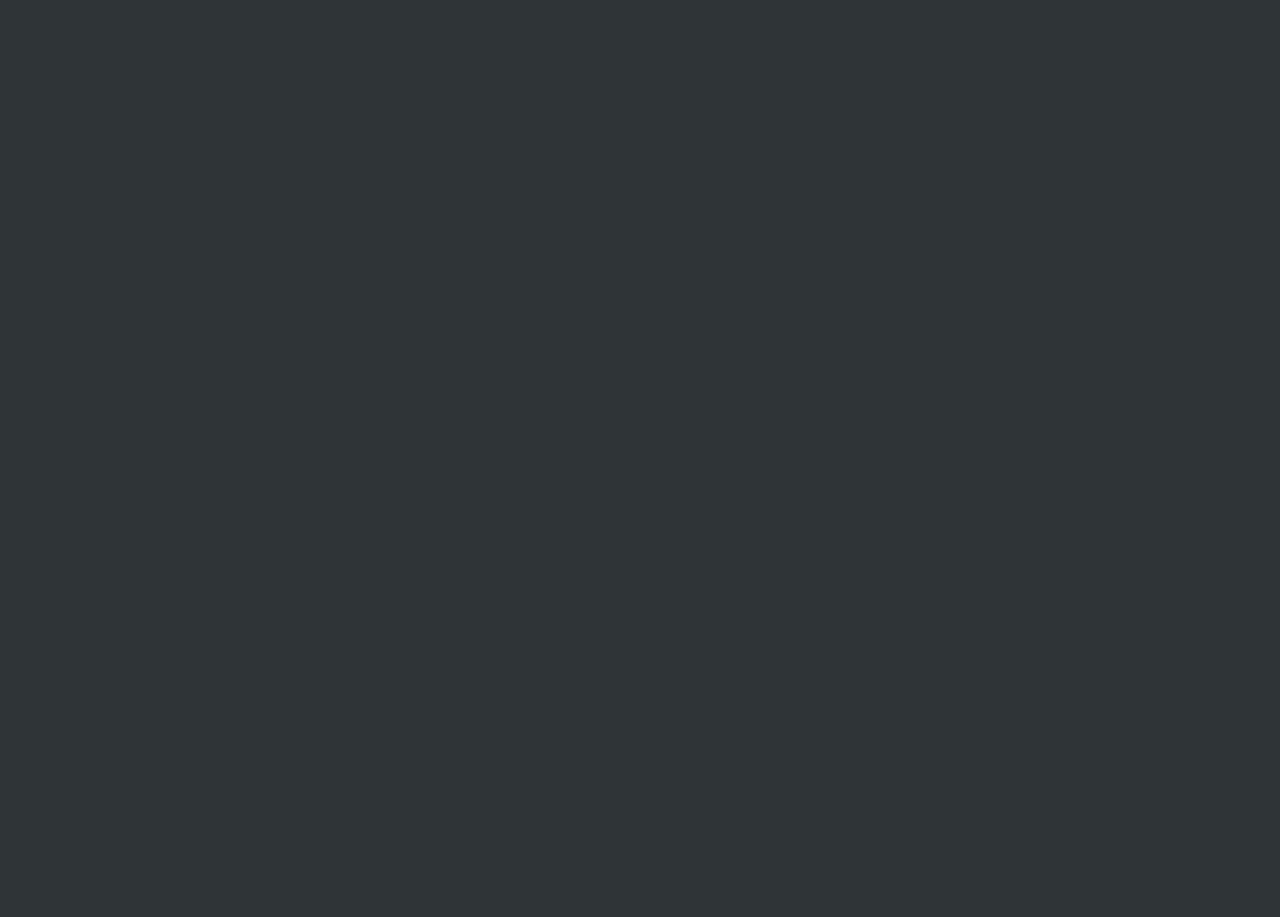
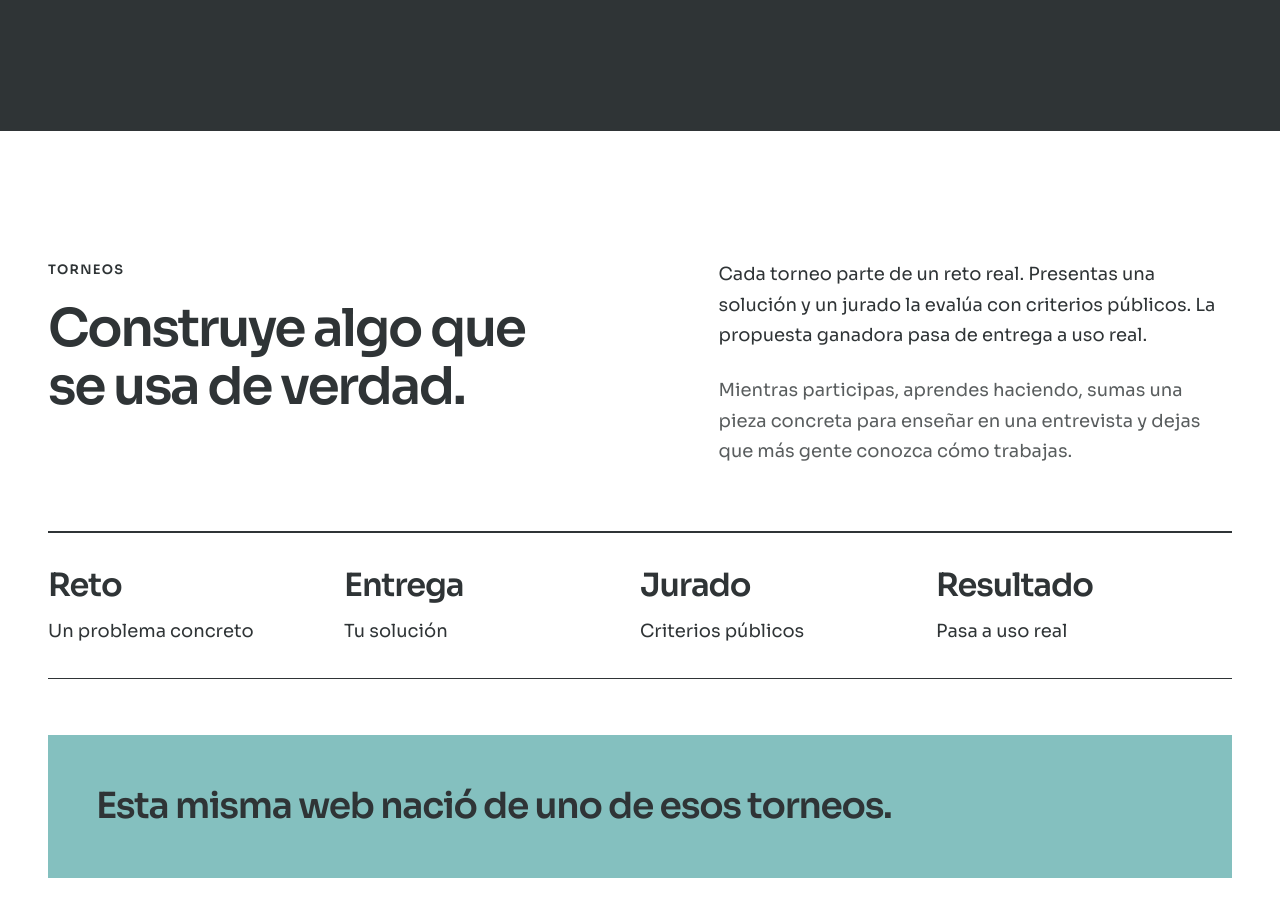
Before and after one commit to Blackpachamame/landing-techtojob, a Next.js app: page / in a window 1280 px wide. Shown: the part 3080-3997 px from the top of the page. Before the commit the page ends 3211 px from the top, so only its background shows below. Built offline with nearby package versions, Linux system fonts and the light colour scheme; no server answers.

Commit message:
feat: build tournaments section

```diff
--- a/messages/es.json
+++ b/messages/es.json
@@ -94,7 +94,31 @@
       ]
     }
   },
-  "Tournaments": {},
+  "Tournaments": {
+    "eyebrow": "Torneos",
+    "title": "Construye algo que se usa de verdad.",
+    "description": "Cada torneo parte de un reto real. Presentas una solución y un jurado la evalúa con criterios públicos. La propuesta ganadora pasa de entrega a uso real.",
+    "support": "Mientras participas, aprendes haciendo, sumas una pieza concreta para enseñar en una entrevista y dejas que más gente conozca cómo trabajas.",
+    "proof": "Esta misma web nació de uno de esos torneos.",
+    "format": [
+      {
+        "term": "Reto",
+        "description": "Un problema concreto"
+      },
+      {
+        "term": "Entrega",
+        "description": "Tu solución"
+      },
+      {
+        "term": "Jurado",
+        "description": "Criterios públicos"
+      },
+      {
+        "term": "Resultado",
+        "description": "Pasa a uso real"
+      }
+    ]
+  },
   "Networking": {},
   "Testimonials": {},
   "News": {},
--- a/src/app/page.tsx
+++ b/src/app/page.tsx
@@ -3,6 +3,7 @@ import Companies from "@/components/sections/Companies";
 import Hero from "@/components/sections/Hero";
 import HowItWorks from "@/components/sections/HowItWorks";
 import Talent from "@/components/sections/Talent";
+import Tournaments from "@/components/sections/Tournaments";
 
 export default function HomePage() {
   return (
@@ -13,6 +14,7 @@ export default function HomePage() {
         <HowItWorks />
         <Talent />
         <Companies />
+        <Tournaments />
       </main>
     </>
   );
--- /dev/null
+++ b/src/components/sections/Tournaments.module.css
@@ -0,0 +1,46 @@
+.format {
+  display: grid;
+  margin: 48px 0 0;
+  padding: 0;
+  border-top: 2px solid var(--color-brand-dark);
+  border-bottom: 1px solid var(--color-brand-dark);
+}
+
+.entry {
+  min-width: 0;
+  padding-block: 24px;
+}
+
+.entry + .entry {
+  border-top: 1px solid rgb(47 52 54 / 25%);
+}
+
+@media (min-width: 768px) {
+  .format {
+    grid-template-columns: repeat(2, minmax(0, 1fr));
+    margin-top: 56px;
+  }
+
+  .entry {
+    padding: 28px 32px 28px 0;
+  }
+
+  .entry:nth-child(2) {
+    border-top: 0;
+  }
+}
+
+@media (min-width: 1024px) {
+  .format {
+    grid-template-columns: repeat(4, minmax(0, 1fr));
+    margin-top: 64px;
+  }
+
+  .entry {
+    padding-block: 32px;
+  }
+
+  .entry + .entry {
+    border-top: 0;
+  }
+}
--- /dev/null
+++ b/src/components/sections/Tournaments.tsx
@@ -0,0 +1,53 @@
+import messages from "../../../messages/es.json";
+import styles from "./Tournaments.module.css";
+
+export default function Tournaments() {
+  const content = messages.Tournaments;
+
+  return (
+    <section
+      id="tournaments"
+      aria-labelledby="tournaments-title"
+      className="bg-brand-white py-20 text-brand-dark md:py-24 lg:py-30 xl:py-32"
+    >
+      <div className="page-container">
+        <div className="grid gap-6 lg:grid-cols-[1.15fr_1fr] lg:gap-16 xl:gap-20">
+          <div>
+            <p className="mb-5 text-[13px] leading-relaxed font-semibold tracking-[0.1em] uppercase">
+              {content.eyebrow}
+            </p>
+            <h2
+              id="tournaments-title"
+              className="max-w-150 text-4xl leading-[1.1] font-semibold tracking-[-0.045em] text-balance md:text-5xl xl:text-[52px]"
+            >
+              {content.title}
+            </h2>
+          </div>
+          <div className="max-w-145 space-y-6 text-base leading-[1.7] md:text-lg">
+            <p>{content.description}</p>
+            <p className="text-brand-dark/80">{content.support}</p>
+          </div>
+        </div>
+
+        <dl className={styles.format}>
+          {content.format.map((item) => (
+            <div key={item.term} className={styles.entry}>
+              <dt className="text-[28px] leading-tight font-semibold tracking-[-0.035em] xl:text-[32px]">
+                {item.term}
+              </dt>
+              <dd className="mt-3 text-base leading-relaxed md:text-lg">
+                {item.description}
+              </dd>
+            </div>
+          ))}
+        </dl>
+
+        <div className="mt-12 bg-brand-mint p-7 md:mt-14 md:p-10 lg:p-12">
+          <p className="max-w-[32ch] text-[26px] leading-[1.3] font-semibold tracking-[-0.035em] text-balance md:text-[32px] lg:text-4xl">
+            {content.proof}
+          </p>
+        </div>
+      </div>
+    </section>
+  );
+}
```
